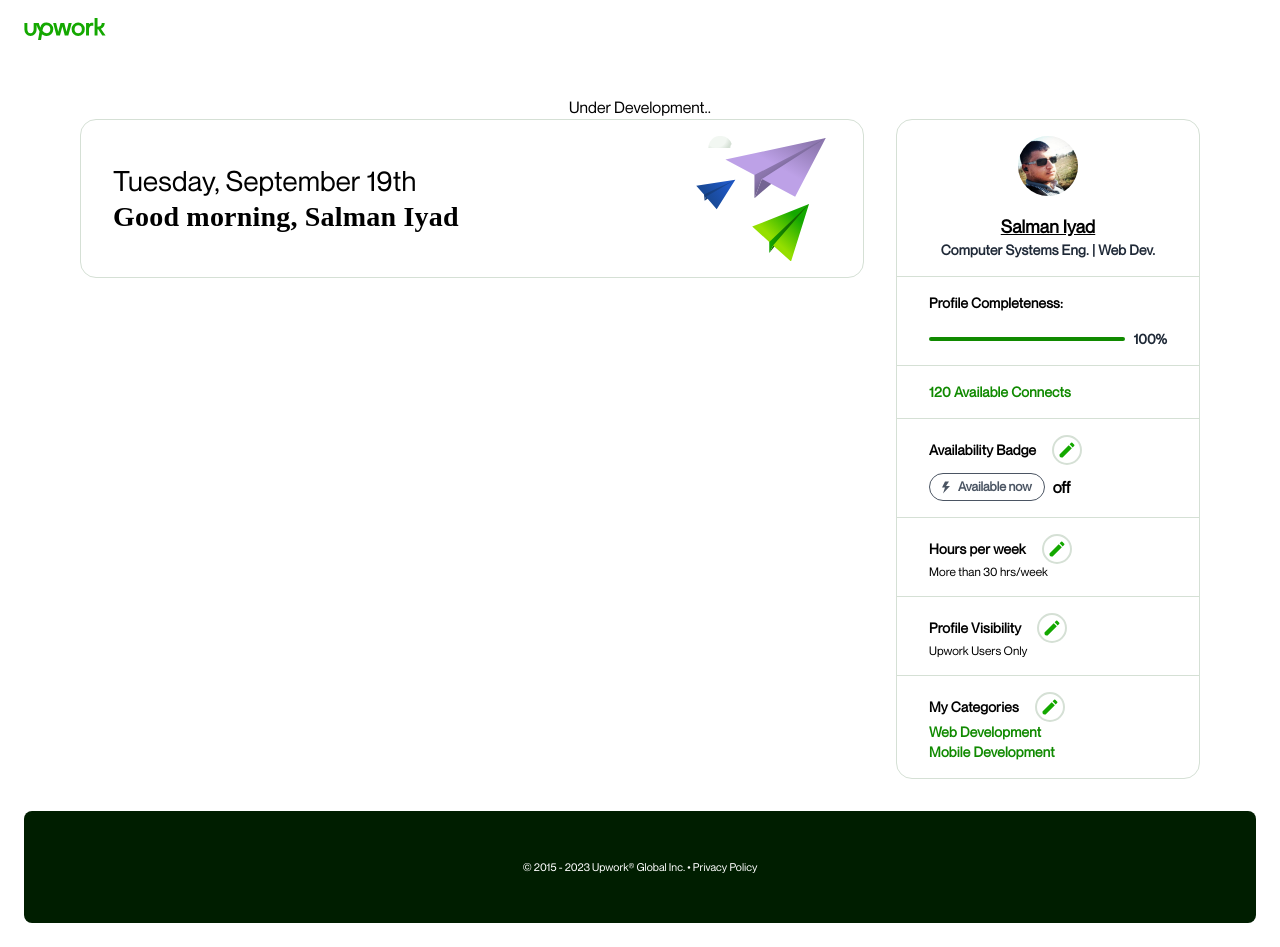
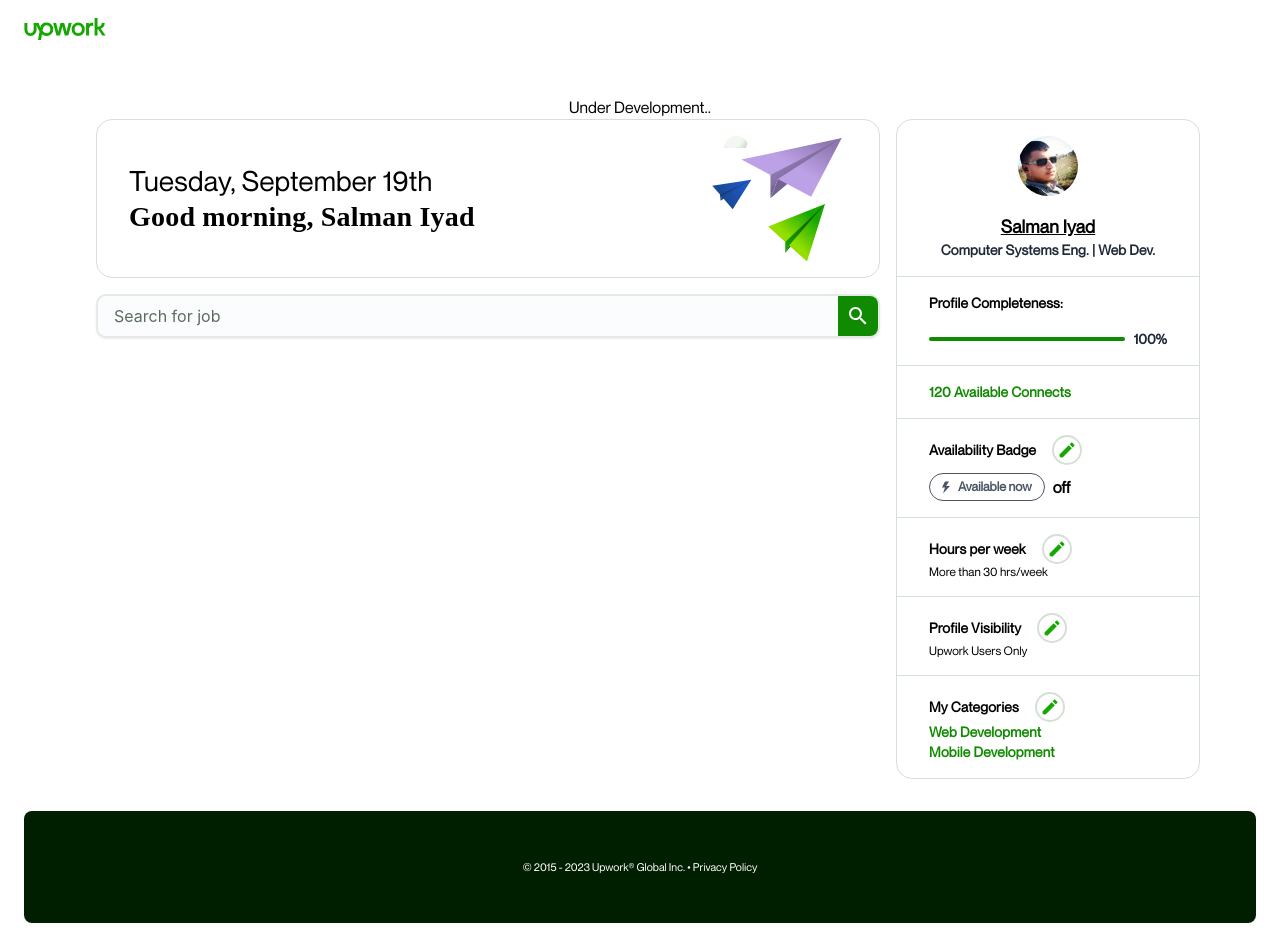
Before and after one commit to SalmanIyad/GSG-TT9-Project-Upwork-Clone, a Next.js app: page / in a window 1280 px wide. Built offline with nearby package versions, Linux system fonts and the light colour scheme.

Commit message:
add Search card

```diff
--- /dev/null
+++ b/components/Home/Cards/SearchCard.tsx
@@ -0,0 +1,38 @@
+import { Input } from '@mui/joy';
+import { Box } from '@mui/material';
+import SearchIcon from '@mui/icons-material/Search';
+
+const SearchCard = () => {
+  return (
+    <Box sx={{ width: '100%' }}>
+      <Input
+        autoFocus={false}
+        size="lg"
+        sx={{
+          fontSize: '1rem',
+          border: '2px solid #e4ebe4',
+          color: '#001E00',
+          paddingRight: 0,
+          borderRadius: '10px',
+          '&:hover': {
+            borderColor: '#cbcecb',
+          },
+          '& .MuiInput-endDecorator': {
+            backgroundColor: '#108a00',
+            color: '#fff',
+            padding: '0.5rem',
+            borderTopRightRadius: '8px',
+            borderBottomRightRadius: '8px',
+            '&:hover': {
+              backgroundColor: '#14a800',
+            },
+          },
+        }}
+        placeholder='Search for job'
+        endDecorator={<SearchIcon />}
+      />
+    </Box>
+  );
+};
+
+export default SearchCard;
--- a/components/Home/HomePage.tsx
+++ b/components/Home/HomePage.tsx
@@ -1,12 +1,14 @@
 import "@/styles/globals.css";
 import GreetingCard from "./Cards/GreetingCard";
 import ProfileCard from "./Cards/ProfileCard";
+import SearchCard from "./Cards/SearchCard";
 
 function HomePage() {
   return (
     <div className="flex justify-between mx-auto w-full">
-      <div className="w-[70%]">
+      <div className="flex flex-col gap-4 mx-auto w-[70%]">
         <GreetingCard />
+        <SearchCard />
       </div>
       <div className="w-[calc(30%-2rem)]">
         <ProfileCard />
```
Also changed, not shown: components/Home/JobDetails.jsx (deleted), components/Home/JobList.jsx (deleted), components/Home/Pagination.jsx (deleted), components/Home/SearchBar.jsx (deleted), components/Home/Tabs.jsx (deleted).
